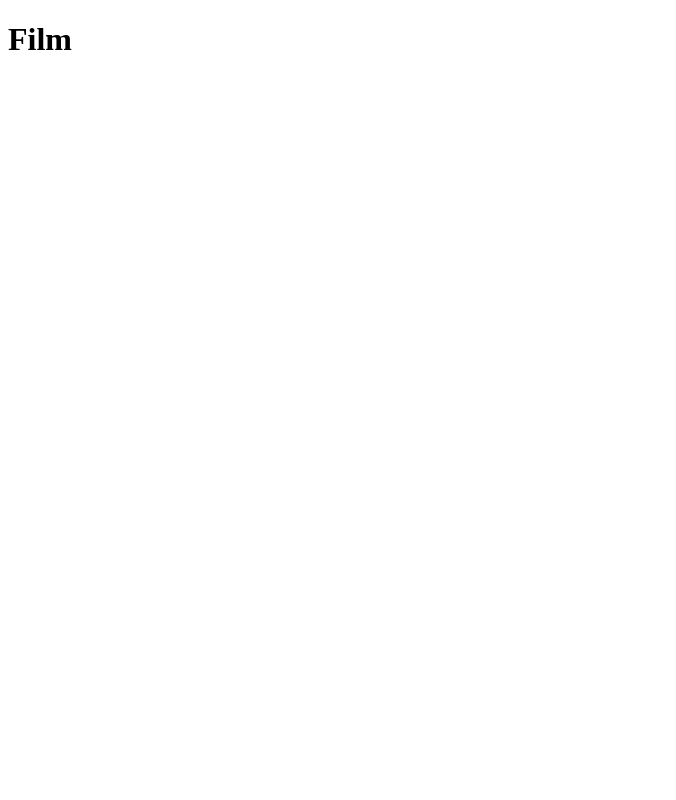
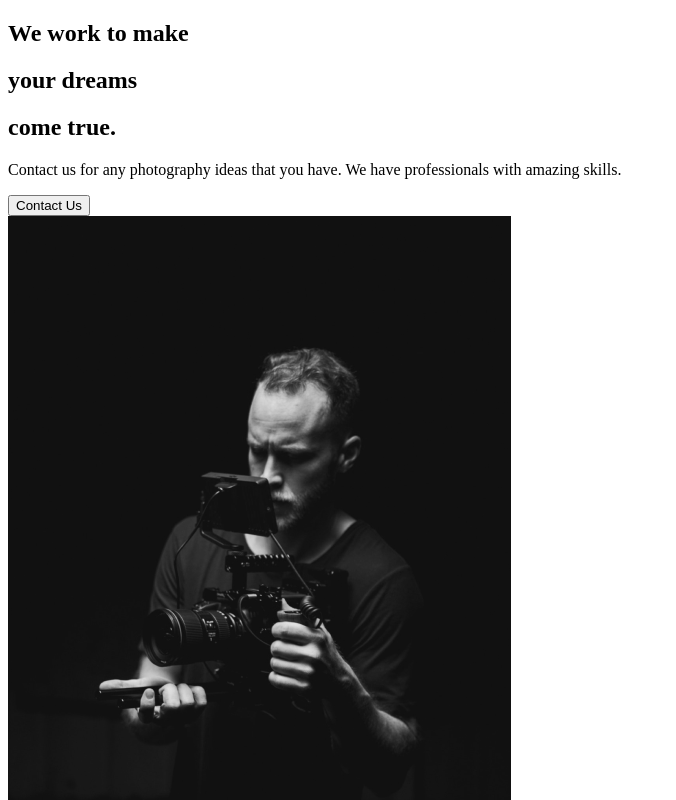
Before and after one commit to QuentinAgobert/The-creative-react-course-capture, a React (Create React App) app: page / in a window 1280 px wide. Shown: the top 800 px of the page, without its empty margins (0-676 px from the left). Built offline with nearby package versions, Linux system fonts and the light colour scheme.

Commit message:
2. About Section

```diff
--- a/src/App.js
+++ b/src/App.js
@@ -1,9 +1,11 @@
 import React from 'react';
+// Import Pages
+import AboutUs from './pages/AboutUs';
 
 function App() {
     return (
         <div className="App">
-            <h1>Film</h1>
+            <AboutUs />
         </div>
     );
 }
--- /dev/null
+++ b/src/components/AboutSection.js
@@ -0,0 +1,29 @@
+import React from 'react';
+import home1 from '../img/home1.png';
+
+const AboutSection = () => {
+    return (
+        <div>
+            <div className="description">
+                <div className="title">
+                    <div className="hide">
+                        <h2>We work to make</h2>
+                    </div>
+                    <div className="hide">
+                        <h2>your <span>dreams</span></h2>
+                    </div>
+                    <div className="hide">
+                        <h2>come true.</h2>
+                    </div>
+                </div>
+                <p>Contact us for any photography ideas that you have. We have professionals with amazing skills.</p>
+                <button>Contact Us</button>
+            </div>
+            <div className="image">
+                <img src={home1} alt="guy with a camera"/>
+            </div>
+        </div>
+    );
+};
+
+export default AboutSection;
--- /dev/null
+++ b/src/pages/AboutUs.js
@@ -0,0 +1,11 @@
+import React from 'react';
+// Page Components
+import AboutSection from '../components/AboutSection';
+
+const AboutUs = () => {
+    return (
+        <AboutSection />
+    );
+};
+
+export default AboutUs;
```
